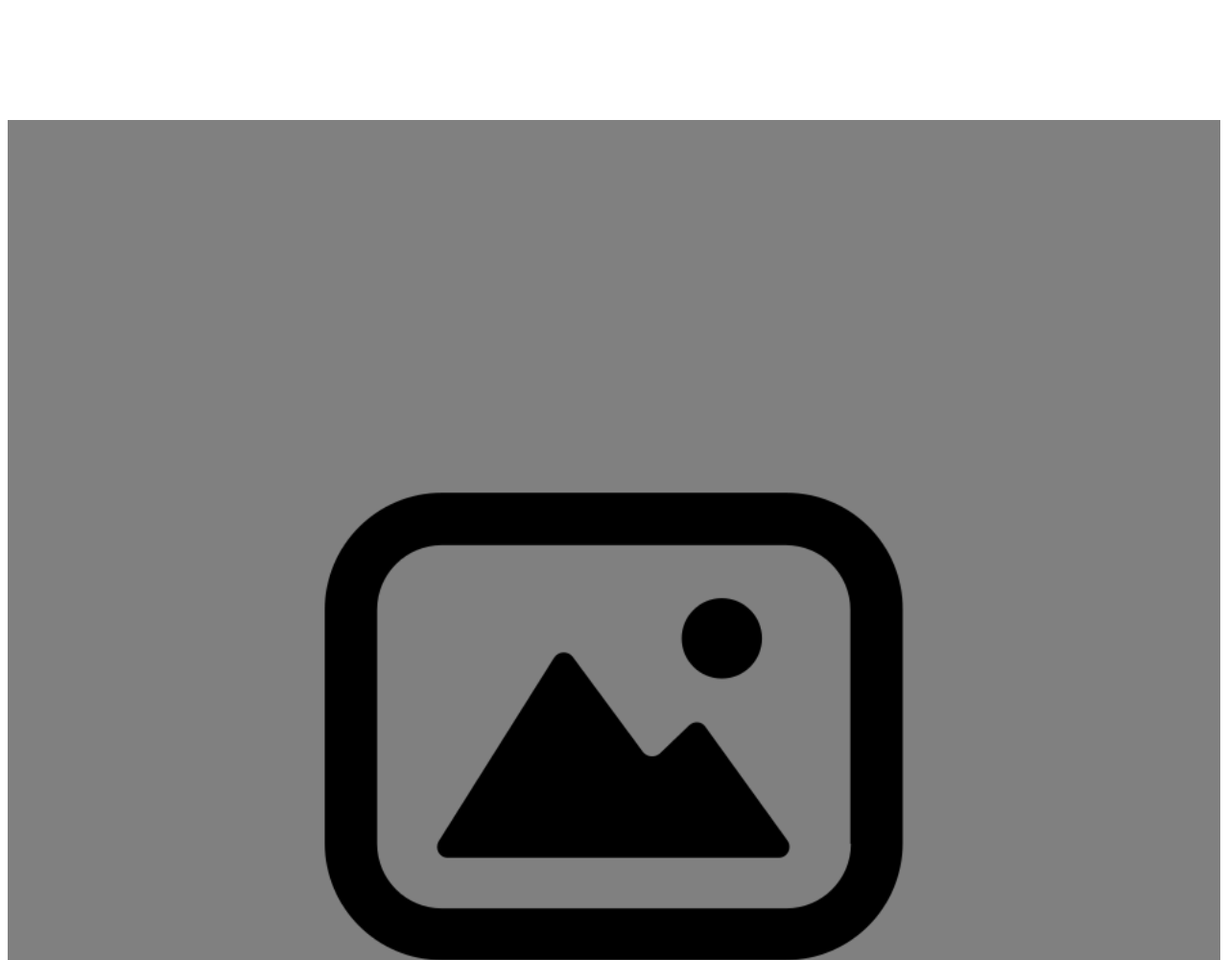
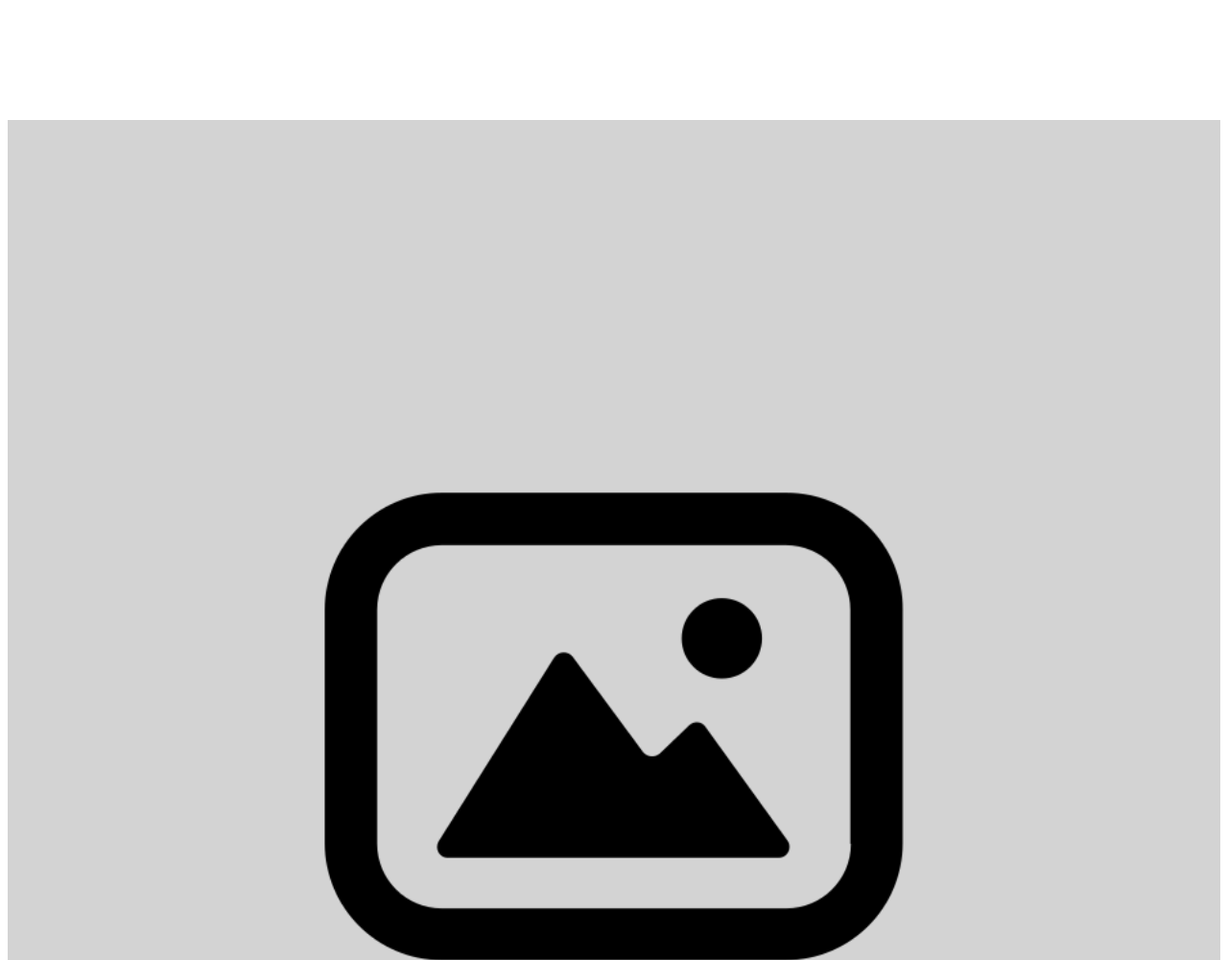
Before and after one commit to Xauzu/odin-dynamic-user-interface-interactions, a website built with webpack: page src/index.html in a window 1280 px wide. Shown: the part 646-1646 px from the top of the page at 96% size. Built offline with nearby package versions, Linux system fonts and the light colour scheme.

Commit message:
Update minor adjustments to imageslider styling

```diff
--- a/src/imageslider/imageslider.js
+++ b/src/imageslider/imageslider.js
@@ -137,7 +137,7 @@ function createNav(slider, items, disableStyle) {
 
 	if (disableStyle !== true) {
 		navDiv.style.position = 'absolute';
-		navDiv.style.bottom = '0px';
+		navDiv.style.bottom = '2vw';
 		navDiv.style.display = 'grid';
 		navDiv.style.gridTemplateColumns = 'repeat(auto-fit, 1fr)';
 		navDiv.style.opacity = '0';
@@ -165,10 +165,9 @@ function createNav(slider, items, disableStyle) {
 // Create a dom element for the imageslider
 imageslider.prototype.createElement = function createElement(disableStyle) {
 	const imagesliderElement = document.createElement('div');
+	imagesliderElement.classList.add(`${this.title}-slider`);
+
 	if (disableStyle !== true) {
-		// Temp
-		imagesliderElement.style.backgroundColor = 'grey';
-
 		imagesliderElement.style.position = 'relative';
 		imagesliderElement.style.display = 'grid';
 		imagesliderElement.style.gridTemplate = '1fr / 1fr';
--- a/src/style.css
+++ b/src/style.css
@@ -12,3 +12,7 @@
     border-radius: 5rem;
     border: 10px solid black;
 }
+
+.main-slider {
+    background-color: lightgrey;
+}
```
